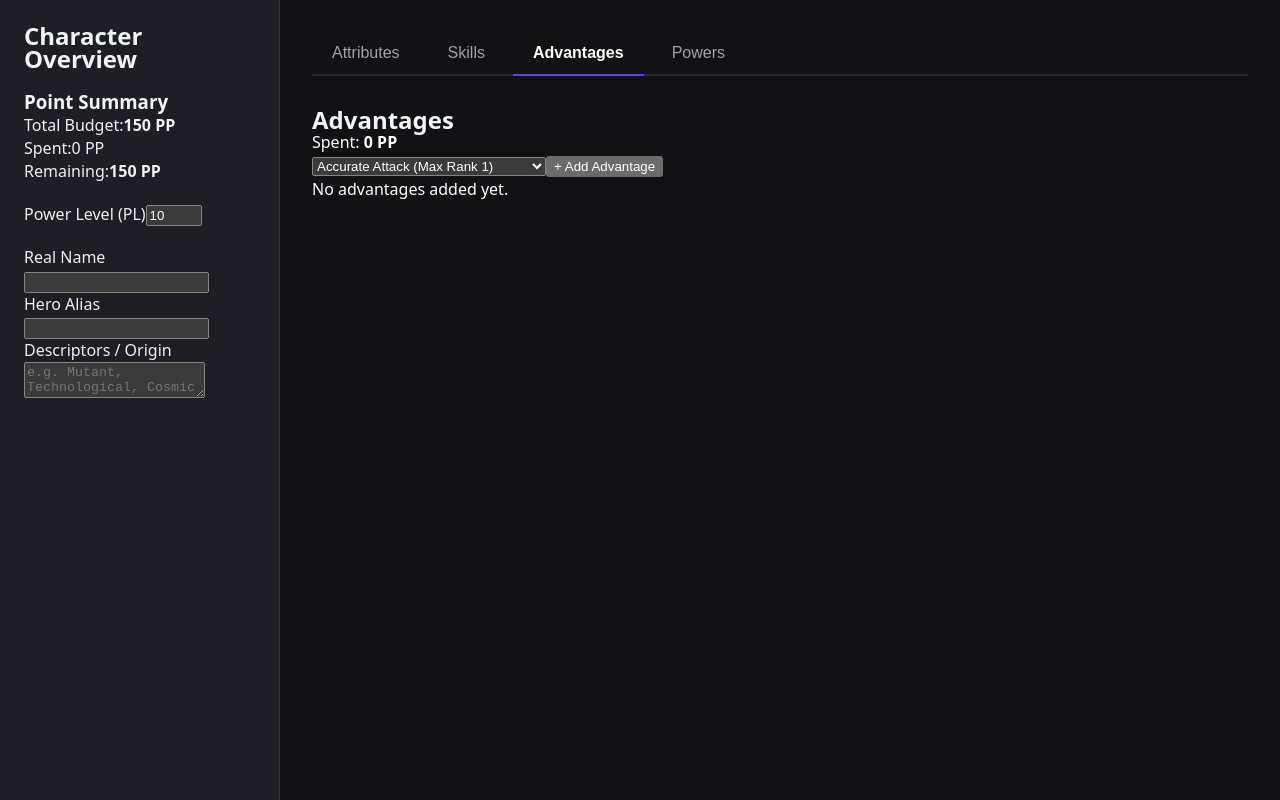
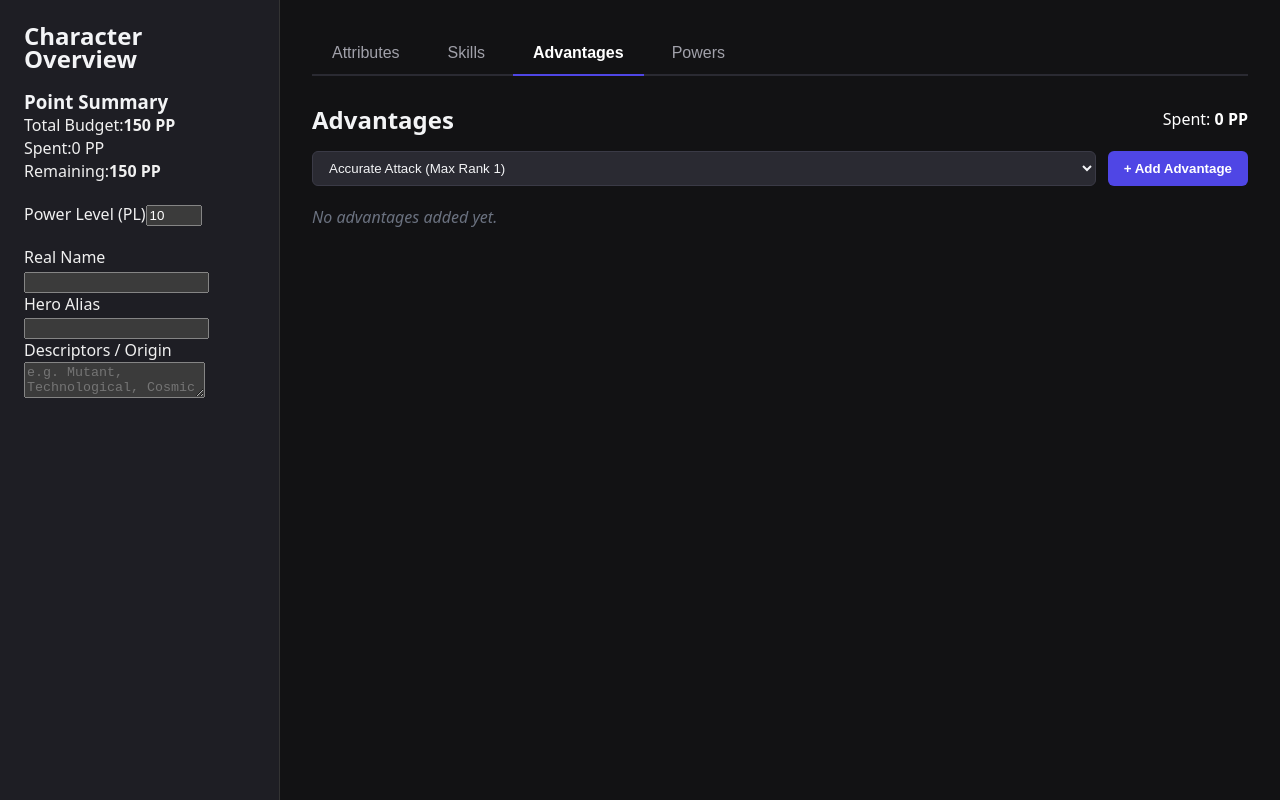
Before and after one commit to AdamChandler958/heros_call, a React (Vite) app: page / in a window 1280 px wide. Both pictures are taken after a click on the button "Advantages". Built offline with nearby package versions, Linux system fonts and the light colour scheme.

Commit message:
Feat: Improved styling of advantages tab

```diff
--- a/src/components/tabs/advantage/advantagesTab.jsx
+++ b/src/components/tabs/advantage/advantagesTab.jsx
@@ -4,7 +4,7 @@ import {
   getAdvantagePointsSpent,
 } from "@/utilities/characterStore";
 import { AVAILABLE_ADVANTAGES } from "@/utilities/advantagesData";
-//import "@/styles/AdvantagesTab.css";
+import "@/style/AdvantagesTab.css";
 
 export function AdvantagesTab() {
   const advantages = useCharacterStore((state) => state.advantages);
--- /dev/null
+++ b/src/style/AdvantagesTab.css
@@ -0,0 +1,112 @@
+.advantages-section {
+  display: flex;
+  flex-direction: column;
+  gap: 1.25rem;
+}
+
+.advantages-header {
+  display: flex;
+  justify-content: space-between;
+  align-items: center;
+}
+
+.advantages-header h2 {
+  margin: 0;
+}
+
+.advantage-picker {
+  display: flex;
+  gap: 0.75rem;
+}
+
+.advantage-picker select {
+  flex: 1;
+  background-color: #2a2a32;
+  color: #f3f4f6;
+  border: 1px solid #3a3a46;
+  padding: 0.5rem 0.75rem;
+  border-radius: 6px;
+}
+
+.add-adv-btn {
+  background-color: #4f46e5;
+  color: white;
+  border: none;
+  padding: 0.5rem 1rem;
+  border-radius: 6px;
+  cursor: pointer;
+  font-weight: 600;
+}
+
+.advantages-list {
+  display: flex;
+  flex-direction: column;
+  gap: 0.75rem;
+}
+
+.advantage-card {
+  background-color: #2a2a32;
+  border: 1px solid #3a3a46;
+  border-radius: 6px;
+  padding: 0.75rem 1rem;
+  display: flex;
+  justify-content: space-between;
+  align-items: center;
+}
+
+.adv-main-info {
+  display: flex;
+  align-items: center;
+  gap: 1rem;
+  flex: 1;
+}
+
+.adv-title {
+  font-weight: 600;
+  color: #f3f4f6;
+}
+
+.adv-details-input {
+  background: #1e1e24;
+  border: 1px solid #4b5563;
+  color: #e5e7eb;
+  padding: 0.25rem 0.5rem;
+  border-radius: 4px;
+  font-size: 0.875rem;
+  width: 250px;
+}
+
+.adv-controls {
+  display: flex;
+  align-items: center;
+  gap: 0.5rem;
+}
+
+.adv-controls button {
+  width: 28px;
+  height: 28px;
+  border-radius: 4px;
+  border: none;
+  background-color: #374151;
+  color: white;
+  font-weight: bold;
+  cursor: pointer;
+}
+
+.adv-controls .remove-btn {
+  background-color: #ef4444;
+  margin-left: 0.5rem;
+}
+
+.adv-rank {
+  font-size: 0.9rem;
+  min-width: 60px;
+  text-align: center;
+  color: #6366f1;
+  font-weight: bold;
+}
+
+.empty-state {
+  color: #6b7280;
+  font-style: italic;
+}
```
